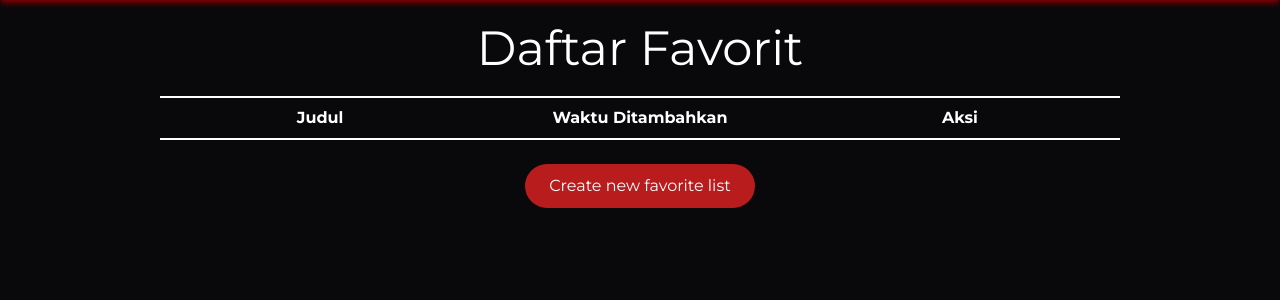
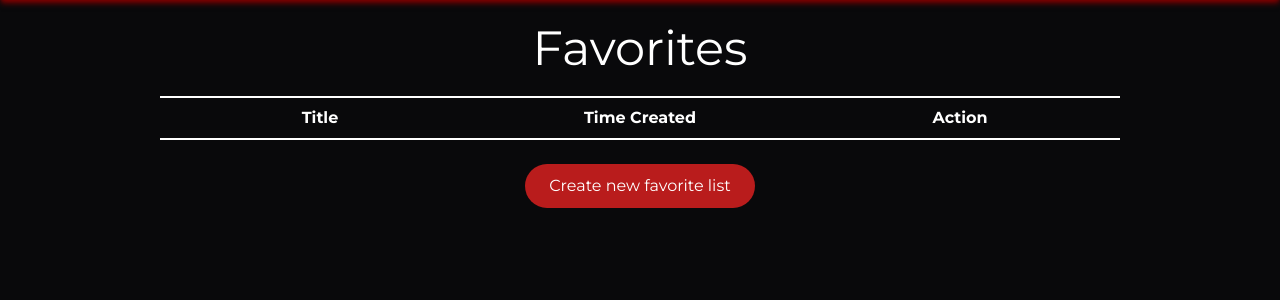
Before and after one commit to Frmeta/pacilflix-deploy, a Django app: page /daftar_favorit/ in a window 1280 px wide. Shown: the part 80-380 px from the top of the page. Run offline with Django 5.2, Linux system fonts and the light colour scheme; some libraries are stand-ins or nearby versions.

Commit message:
fix something

```diff
--- a/main/templates/daftar_favorit.html
+++ b/main/templates/daftar_favorit.html
@@ -4,13 +4,13 @@
 {% include 'navbar_aktif.html' %}
 <div class="flex items-center justify-center pb-24">
     <div class="text-white rounded-xl w-3/4 m-2">
-        <h1 class="text-5xl text-center mt-24 mb-5">Daftar Favorit</h1>
+        <h1 class="text-5xl text-center mt-24 mb-5">Favorites</h1>
 
 
             <div class="grid grid-cols-3 gap-y-0 mt-6">
-                <p class="font-bold text-md p-2 text-center flex items-center justify-center border-y-2 border-white">Judul</p>
-                <p class="font-bold text-md p-2 text-center flex items-center justify-center border-y-2 border-white">Waktu Ditambahkan</p>
-                <p class="font-bold text-md p-2 text-center flex items-center justify-center border-y-2 border-white">Aksi</p>
+                <p class="font-bold text-md p-2 text-center flex items-center justify-center border-y-2 border-white">Title</p>
+                <p class="font-bold text-md p-2 text-center flex items-center justify-center border-y-2 border-white">Time Created</p>
+                <p class="font-bold text-md p-2 text-center flex items-center justify-center border-y-2 border-white">Action</p>
             </div>
 
             <div id="daftar_favorit" class="grid grid-cols-3 gap-y-0">
@@ -92,7 +92,7 @@
                     <p class="font-normal text-sm p-2 text-center flex items-center justify-center border-y-2 border-white text-justify">` + item.timestamp + `</p>
                     <div class="font-normal text-sm p-2 text-center flex items-center justify-center border-y-2 border-white">
                         <button onclick="hapus('` + item.timestamp + `')" class="inline-flex items-center py-2.5 px-6 text-medium font-normal text-center text-white bg-red-500 font-bold rounded-full transition-all hover:bg-red-700">
-                            Hapus
+                            Delete
                         </button>
                     </div>
             `
--- a/main/views.py
+++ b/main/views.py
@@ -657,9 +657,14 @@ def unduh(request):
 
         with connection.cursor() as cursor:
             now = datetime.now()
-            rows_affected = cursor.execute("insert into tayangan_terunduh values (%s, %s, %s);", [tayangan_id, username, datetime.now()])
+            cursor.execute("insert into tayangan_terunduh values (%s, %s, %s);", [tayangan_id, username, datetime.now()])
+
+        with connection.cursor() as cursor:
+            cursor.execute("select judul from tayangan where id=%s", [tayangan_id])
             connection.commit()
-            return JsonResponse({'valid_till' : (now + timedelta(hours=24)).isoformat()})
+            rows = cursor.fetchall()
+            return JsonResponse({'valid_till' : (now + timedelta(hours=24*7)).strftime('%Y-%m-%d %H:%M:%S'),
+                                 'judul_tayangan': rows[0][0]})
 
     return HttpResponseBadRequest("Bad Request")
 
--- a/templates/modal.html
+++ b/templates/modal.html
@@ -15,7 +15,7 @@
             </h3>
             <div class="mt-2">
                 <p class="text-sm">
-                    Congrats! You have successfully downloaded Godzilla vs Kong
+                    Congrats! You have successfully downloaded <div id="judul_tayangan">Godzilla</div>
                     and it will be valid until <div id="valid_till">May 20 2024</div>.
                     Check the complete information on the download list page.
                 </p>
@@ -65,7 +65,7 @@
         </div>
         <div class="bg-black px-4 py-3 sm:px-6 sm:flex sm:flex-row-reverse">
             <button id="submitFavorit" onclick="closeFavoritModal()" type="submit" class="mt-3 w-full inline-flex justify-center rounded-md border border-transparent shadow-sm px-4 py-2 bg-red-600 text-base font-medium text-white hover:bg-red-700 focus:outline-none focus:ring-2 focus:ring-offset-2 focus:ring-red-500 sm:mt-0 sm:ml-3 sm:w-auto sm:text-sm">
-                Tambah
+                Add
             </button>
         </div>
     </form>
@@ -102,6 +102,7 @@
                 console.log("success adding to download list")
                 document.getElementById('unduhModal').style.display = 'block'
                 $("#valid_till").html(result.valid_till)
+                $("#judul_tayangan").html(result.judul_tayangan)
             },
             error: function( result ) {
                 console.log("failed adding to download list" + result.responseText)
```
Also changed, not shown: main/templates/detail_daftar_favorit.html (+4 -4 lines).
